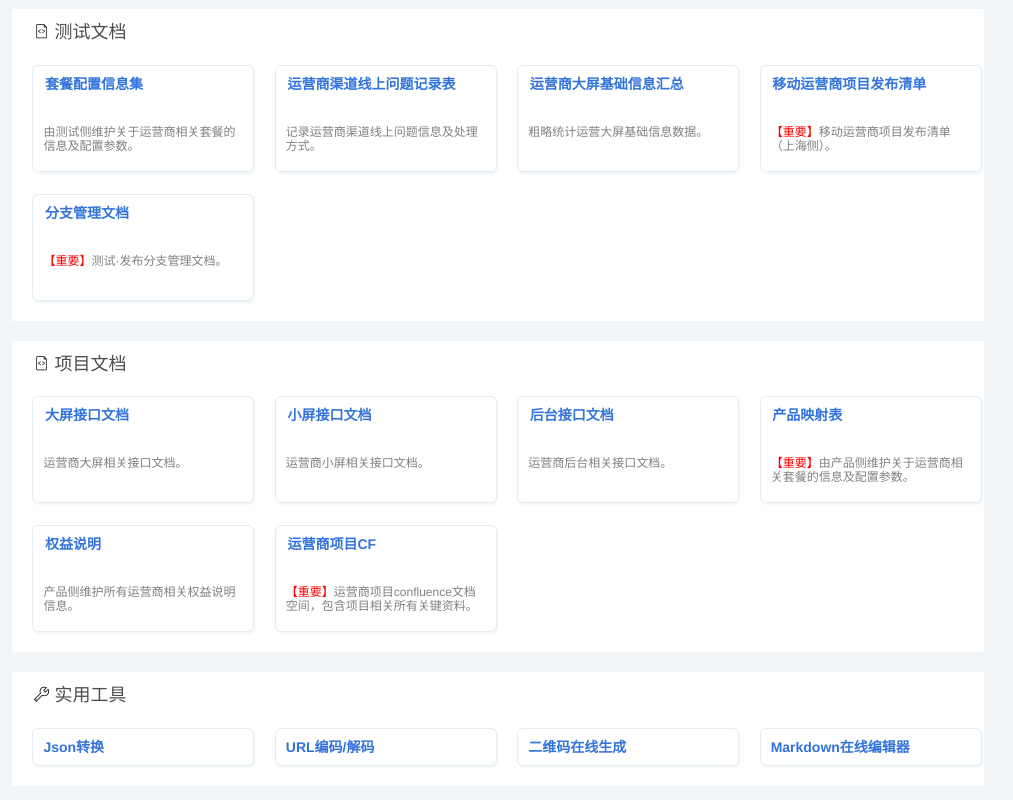
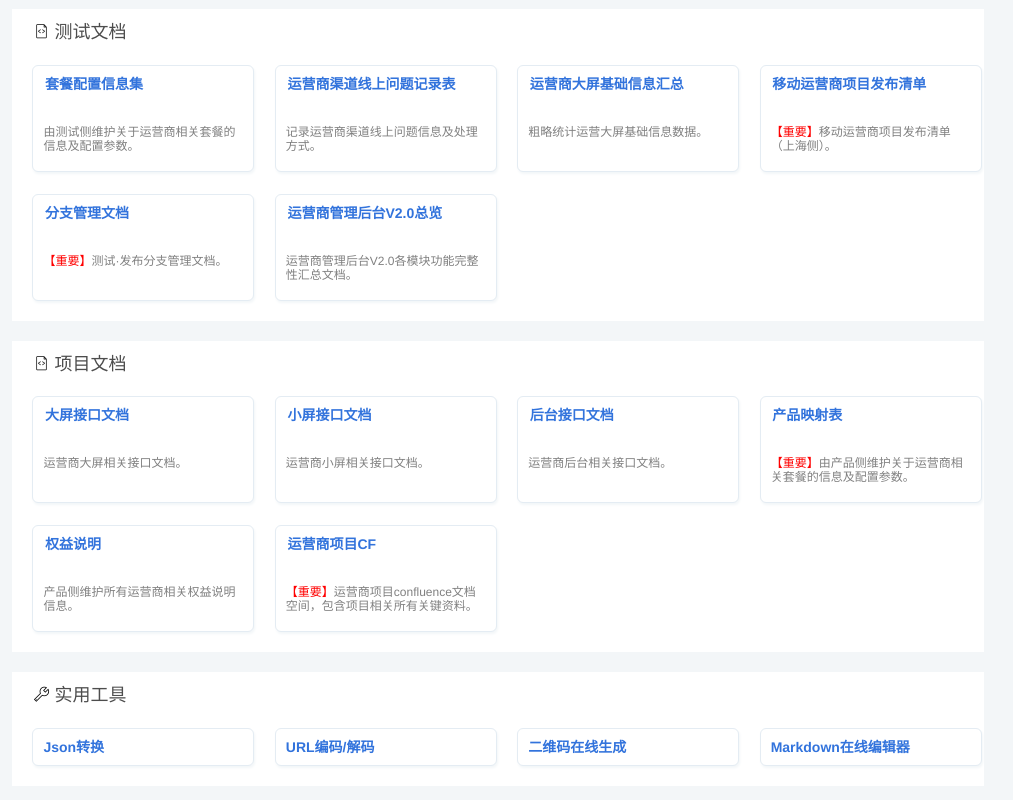
Before and after one commit to guozhiyan1/navigation, a plain HTML site: page index.html in a window 1280 px wide. Shown: the part 1264-2064 px from the top of the page, without its empty margins (266-1279 px from the left). Drawn offline with nearby package versions, Linux system fonts and the light colour scheme.

Commit message:
新增运营商管理后台纵览

```diff
--- a/index.html
+++ b/index.html
@@ -302,6 +302,12 @@
                                 <div class="desc"><span style="color:rgb(255, 0, 0)">【重要】</span>测试·发布分支管理文档。</div>
                             </div>
                         </a>
+                        <a target="_blank" href="https://docs.qq.com/sheet/DWXdnZ3N3eEZLbGRj?tab=t8u9gd">
+                            <div class="item">
+                                <div class="logo">运营商管理后台V2.0总览</div>
+                                <div class="desc">运营商管理后台V2.0各模块功能完整性汇总文档。</div>
+                            </div>
+                        </a>
                     </div>
                 </div>
                 <!-- 项目文档 -->
```
